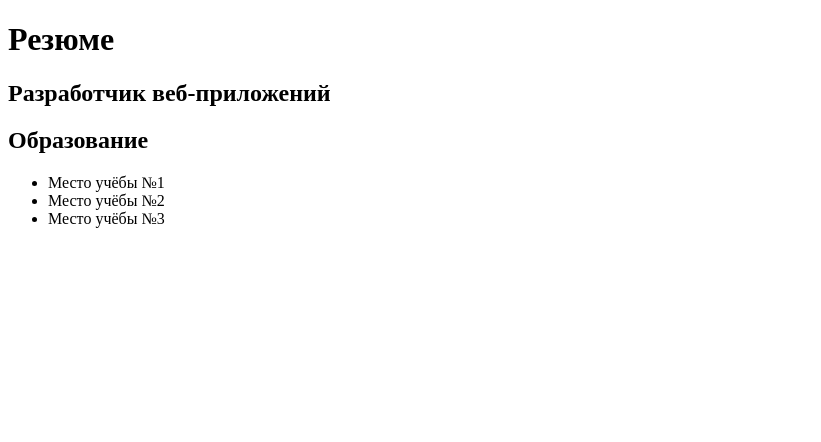
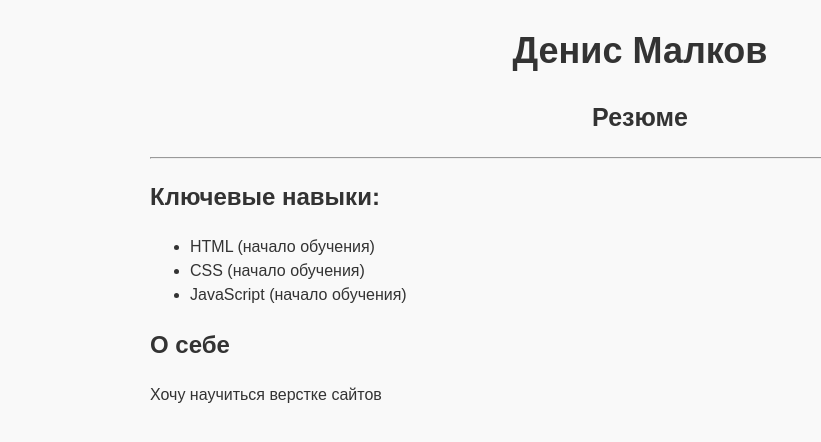
Before and after one commit to DenisMalkov/-, a plain HTML site: page index.html in a window 1280 px wide. Shown: the whole page, without its empty margins (0-821 px from the left). Drawn offline with Linux system fonts and the light colour scheme.

Commit message:
Add files via upload

```diff
--- a/index.html
+++ b/index.html
@@ -1,23 +1,34 @@
 <!DOCTYPE html>
-<html lang="en">
+<html lang="ru">
 <head>
     <meta charset="UTF-8">
     <meta http-equiv="X-UA-Compatible" content="IE=edge">
     <meta name="viewport" content="width=device-width, initial-scale=1.0">
     <title>Document</title>
+    <link rel="stylesheet" href="style.css">
 </head>
 <body>
     <main>
-        <h1>Резюме</h1>
-        <h2>Разработчик веб-приложений</h2>
-        <section class="study">
-            <h2>Образование</h2>
-            <ul>
-                <li class="place-of-study">Место учёбы №1</li>
-                <li class="place-of-study">Место учёбы №2</li>
-                <li class="place-of-study">Место учёбы №3</li>
-            </ul>
+        <h1>Денис Малков</h1>
+        <h2> Резюме</h2>
+
+        <hr>
+
+        <section>
+          <h2>Ключевые навыки:</h2>
+          <ul>
+            <li>HTML (начало обучения)</li>
+            <li>CSS (начало обучения)</li>
+            <li>JavaScript (начало обучения)</li>
+          </ul>
         </section>
-    </main>
+
+        <section>
+          <h2>О себе</h2>
+          <p>
+            Хочу научиться верстке сайтов
+          </p>
+        </section>
+      </main>
 </body>
 </html>
```
Also changed, not shown: style.css (line endings or trailing spaces).
